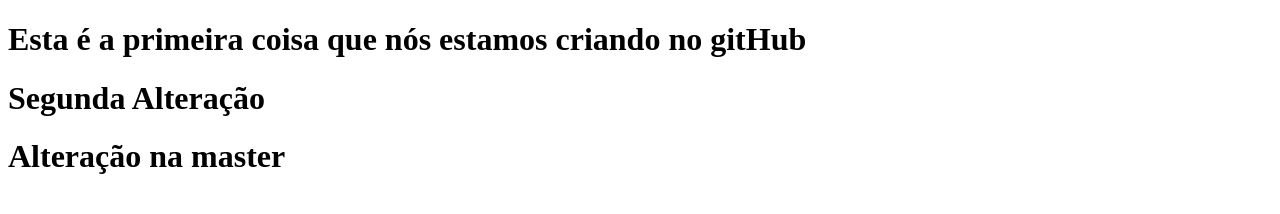
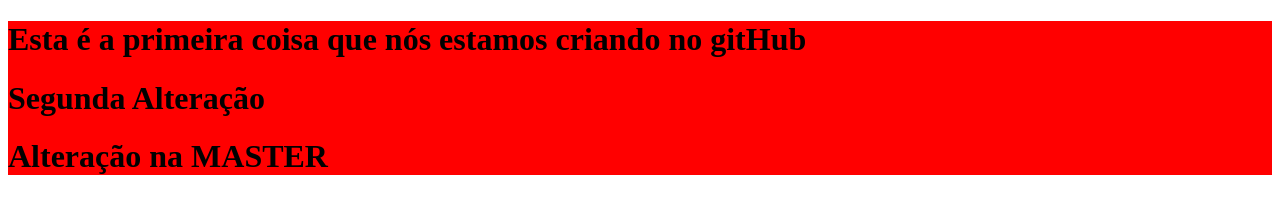
Before and after one commit to aguirreSL/Projects, a plain HTML site: page index.html in a window 1280 px wide. Drawn offline with Linux system fonts and the light colour scheme.

Commit message:
adicionamos a folha de estilo

```diff
--- a/index.html
+++ b/index.html
@@ -4,11 +4,13 @@
   <meta charset="UTF-8">
   <meta name="viewport" content="width=device-width, initial-scale=1.0">
   <title>Sergio e Lilian</title>
+  <link rel="stylesheet" href="teste.css">
 </head>
 <body>
+<div class="listaAlteracoes">
   <h1>Esta é a primeira coisa que nós estamos criando no gitHub</h1>
   <h1>Segunda Alteração</h1>
-  <h1> Alteração na master </h1>
-
+  <h1> Alteração na MASTER </h1>
+</div>
 </body>
 </html>
--- /dev/null
+++ b/teste.css
@@ -0,0 +1,3 @@
+.listaAlteracoes{
+  background: red;
+}
```
